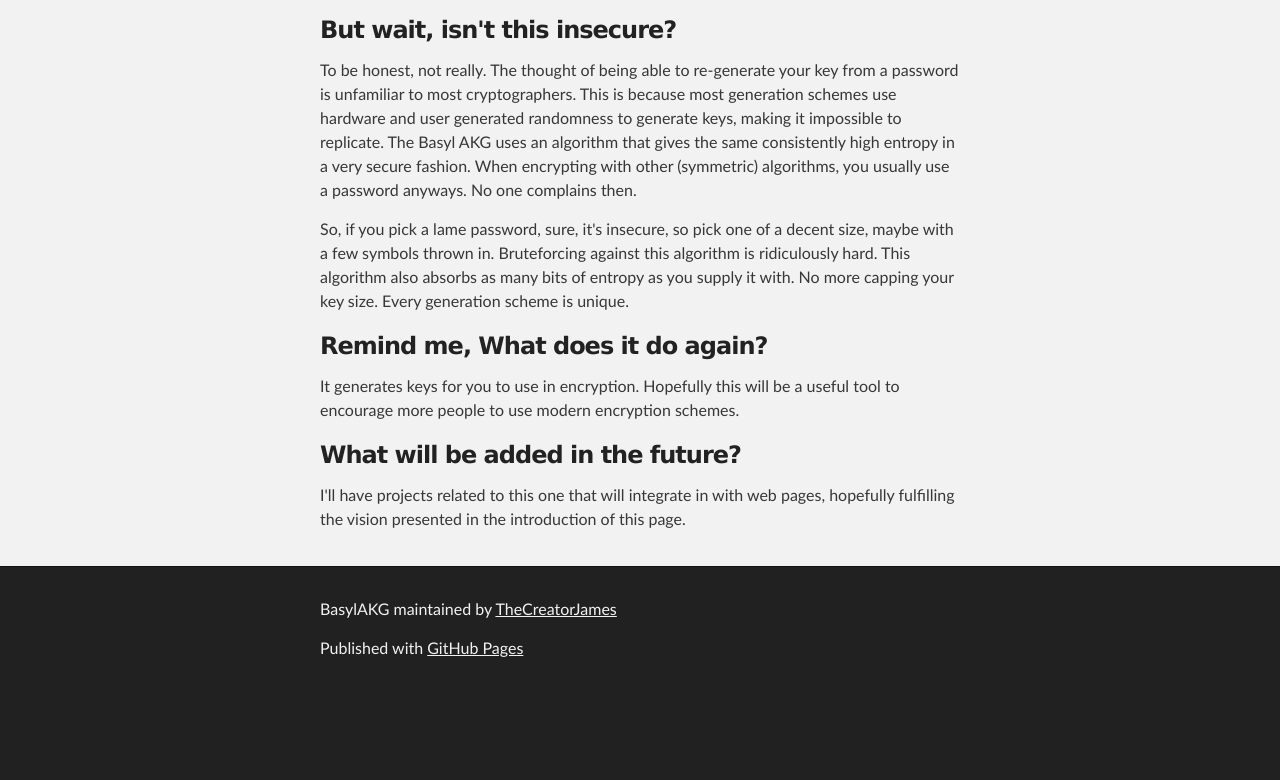
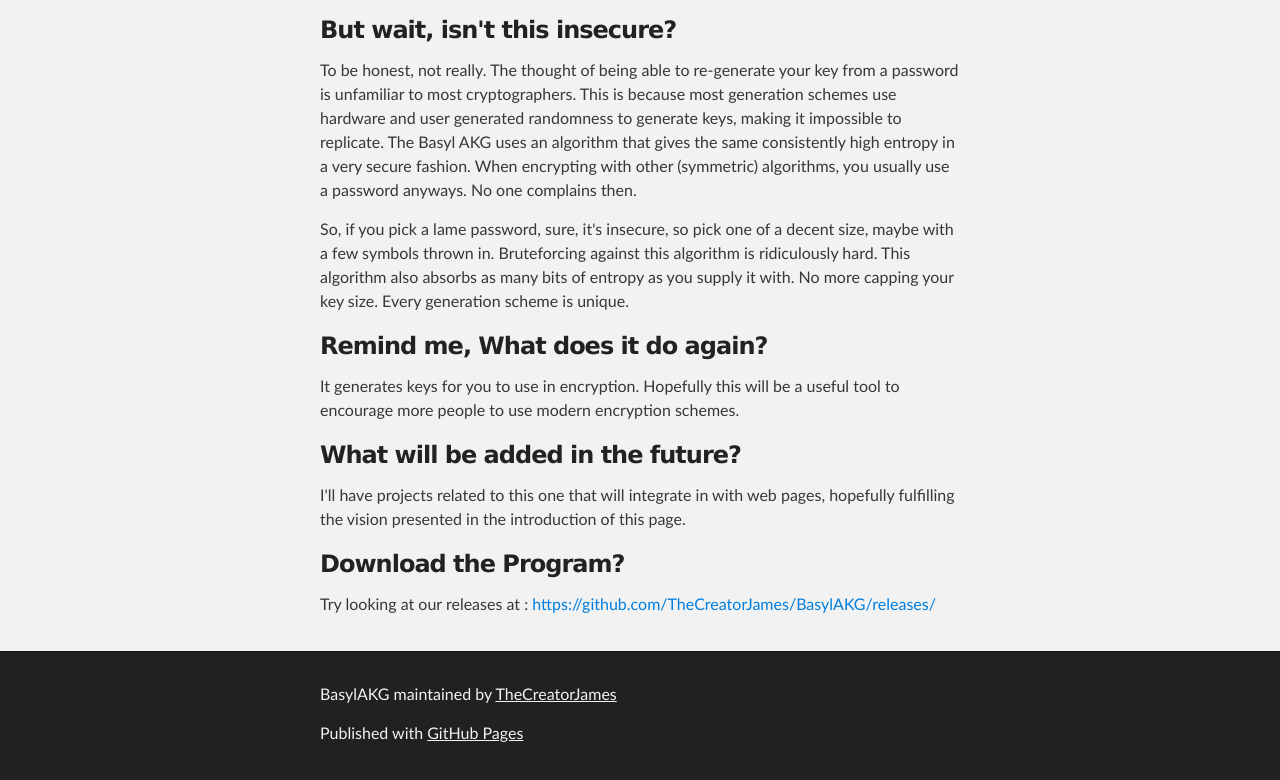
Before and after one commit to TotalTechGeek/BasylAKG, a plain HTML site: page index.html in a window 1280 px wide. Shown: the part 513-1293 px from the top of the page. Before the commit the page ends 1208 px from the top, so only its background shows below. Drawn offline with Linux system fonts and the light colour scheme.

Commit message:
Create gh-pages branch via GitHub

```diff
--- a/index.html
+++ b/index.html
@@ -52,6 +52,12 @@
 <a id="what-will-be-added-in-the-future" class="anchor" href="#what-will-be-added-in-the-future" aria-hidden="true"><span class="octicon octicon-link"></span></a>What will be added in the future?</h3>
 
 <p>I'll have projects related to this one that will integrate in with web pages, hopefully fulfilling the vision presented in the introduction of this page. </p>
+
+<h3>
+<a id="download-the-program" class="anchor" href="#download-the-program" aria-hidden="true"><span class="octicon octicon-link"></span></a>Download the Program?</h3>
+
+<p>Try looking at our releases at :
+<a href="https://github.com/TheCreatorJames/BasylAKG/releases/">https://github.com/TheCreatorJames/BasylAKG/releases/</a></p>
       </section>
     </div>
 
```
Also changed, not shown: params.json (+1 -1 lines).
